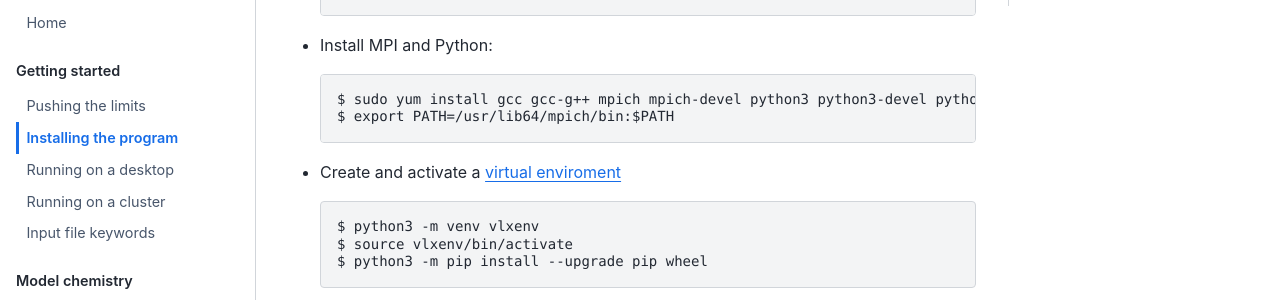
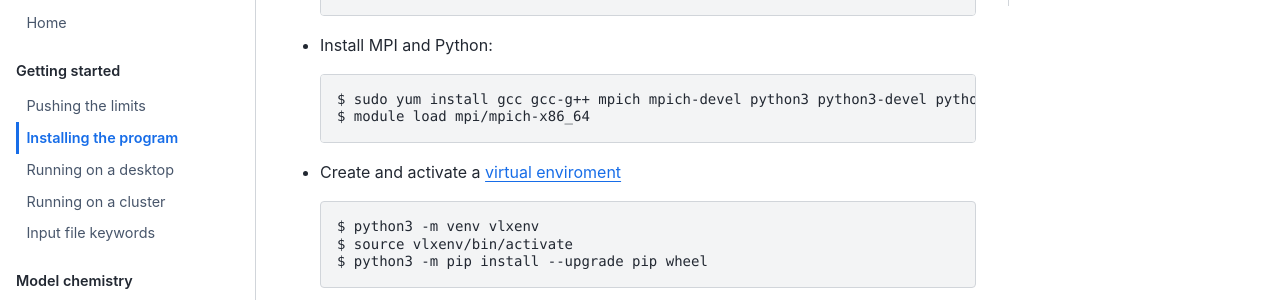
Before and after one commit to kthpanor/vlxman, a Jupyter Book: the page built from docs/installation.md, in a window 1280 px wide and 900 px high, scrolled down 5168 px. Shown: the part 169-469 px from the top of the window. Built offline with Jupyter Book 1.0.4 settings and Sphinx 7.4.7 and the Sphinx Book theme 1.1.4, drawn with Linux system fonts in a browser that asks for light colours.

Commit message:
minor update in installation.md

````diff
--- a/docs/installation.md
+++ b/docs/installation.md
@@ -220,7 +220,7 @@ To avoid clashes between dependencies, we recommend to always use a [virtual env
 
   ```
   $ sudo yum install gcc gcc-g++ mpich mpich-devel python3 python3-devel python3-pip
-  $ export PATH=/usr/lib64/mpich/bin:$PATH
+  $ module load mpi/mpich-x86_64
   ```
 
 - Create and activate a [virtual enviroment](https://docs.python.org/3/tutorial/venv.html)
````
